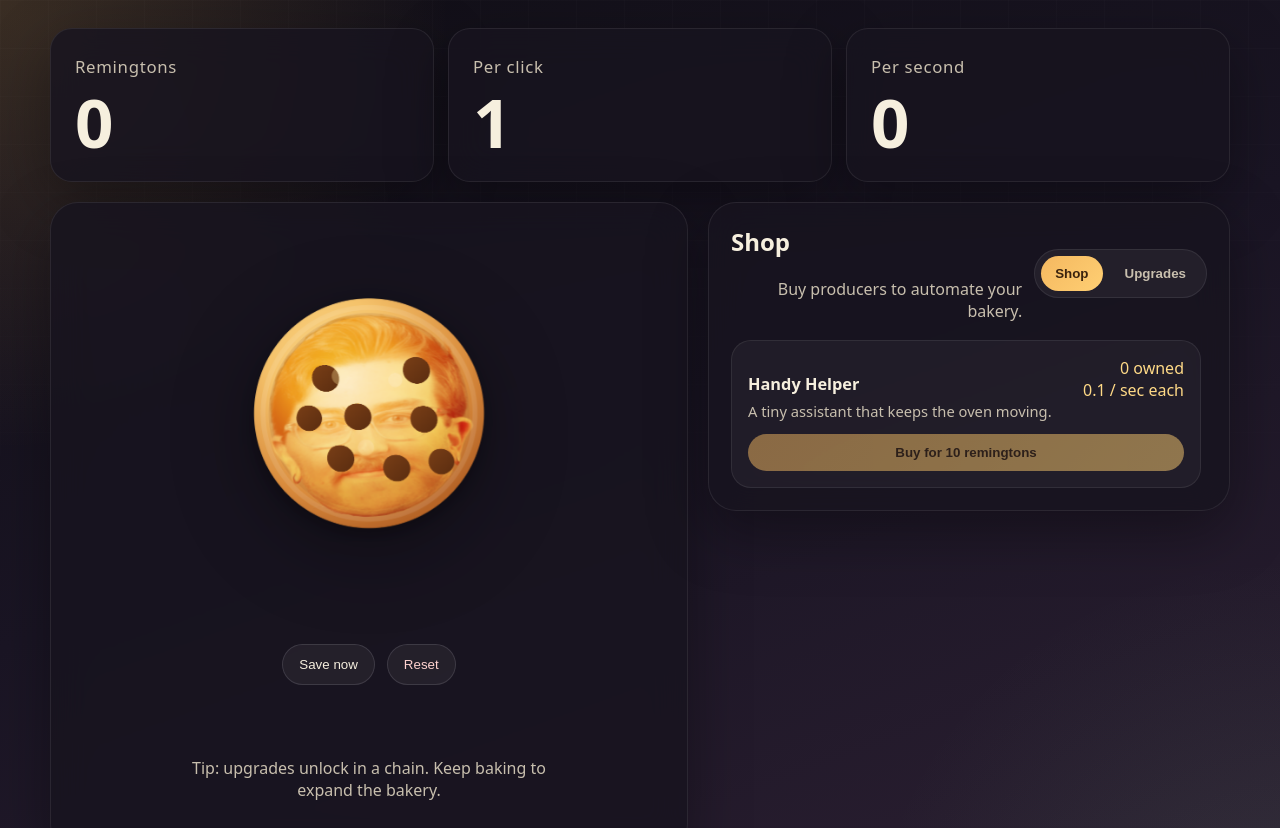
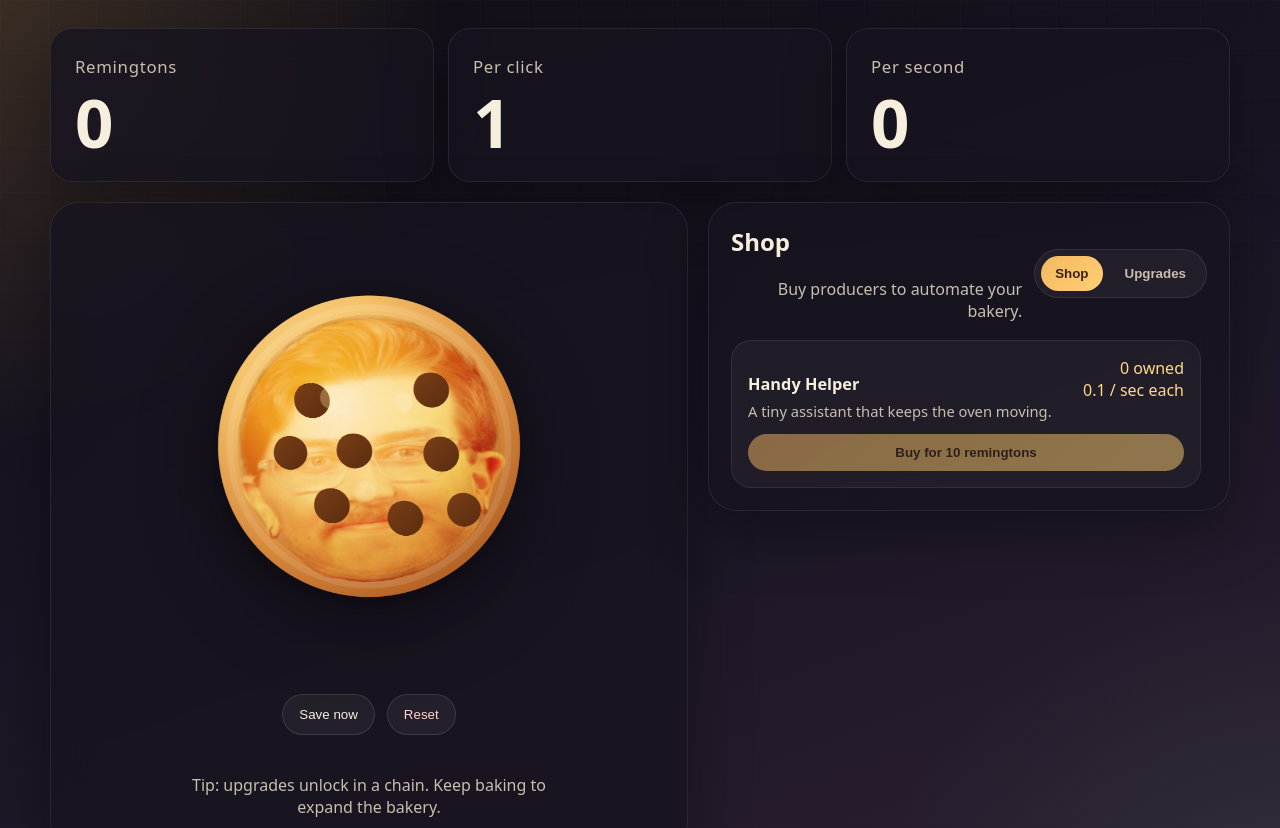
Before and after one commit to YoshiJunior/clicker-game, a plain HTML site: page index.html in a window 1280 px wide. Shown: the top 828 px of the page. Drawn offline with Linux system fonts and the light colour scheme.

Commit message:
Increase cookie button width to 420px or 90vw

```diff
--- a/styles.css
+++ b/styles.css
@@ -127,7 +127,7 @@ p {
 
 .cookie-button {
   position: relative;
-  width: min(320px, 80vw);
+  width: min(420px, 90vw);
   aspect-ratio: 1;
   border: 0;
   border-radius: 50%;
```
